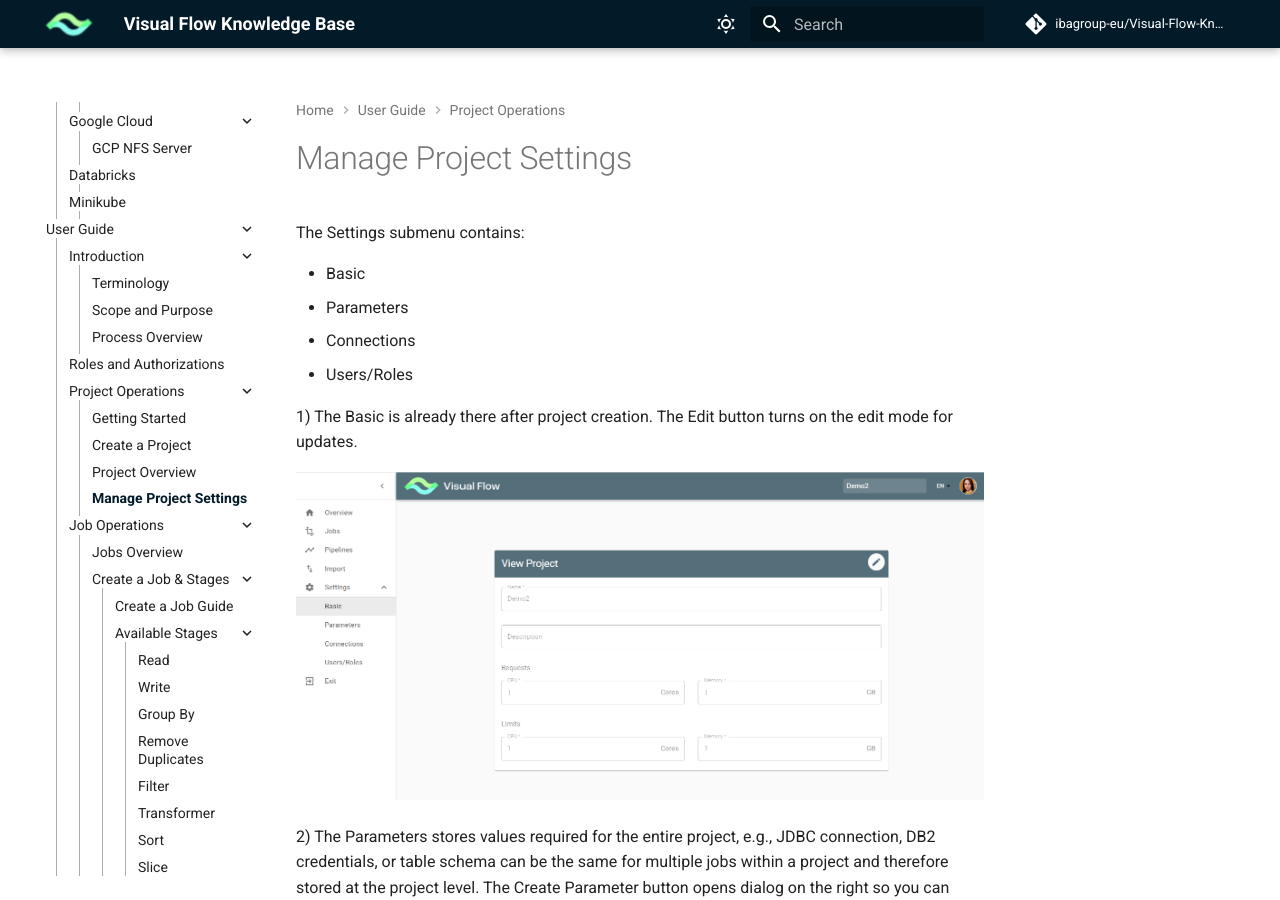
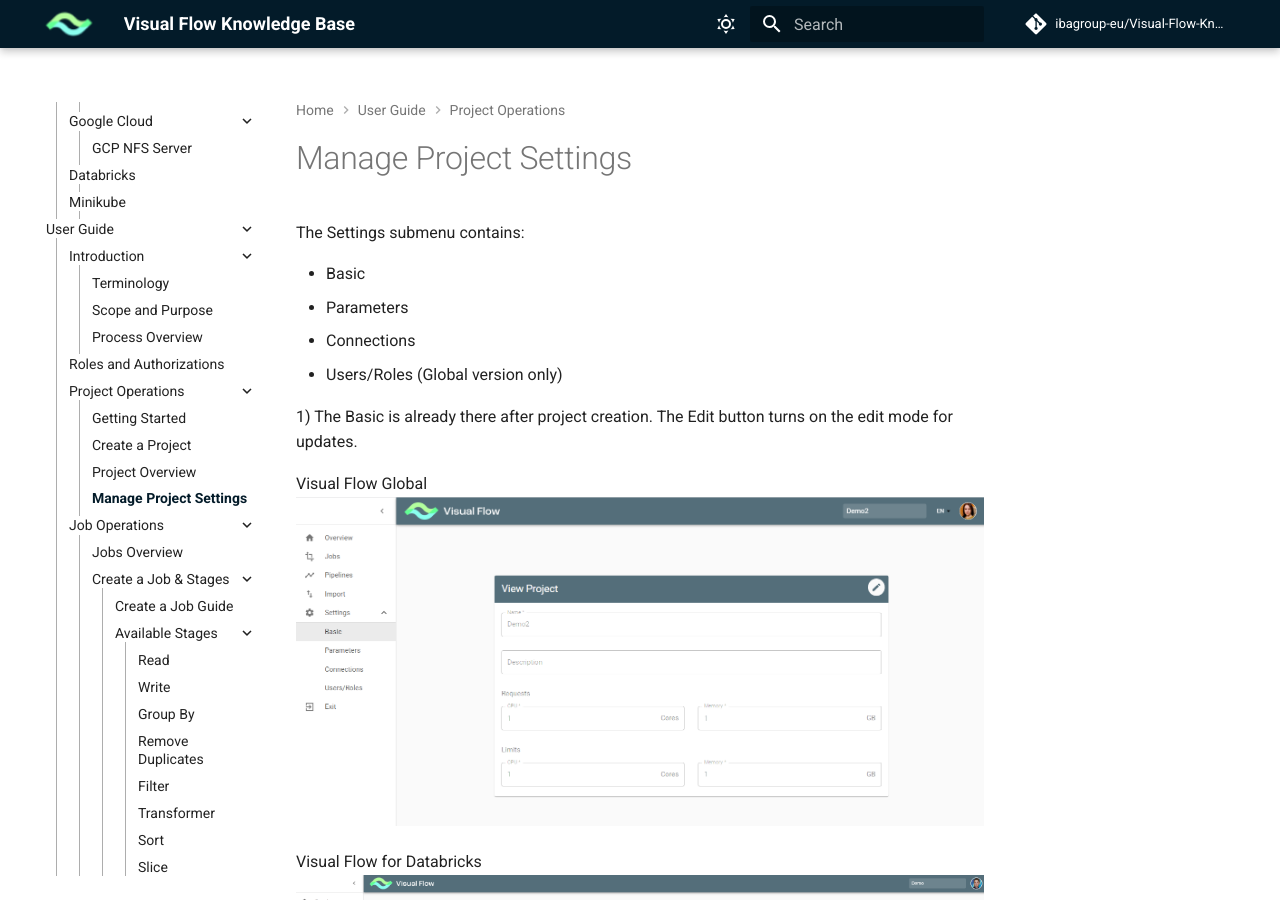
Before and after one commit to ibagroup-eu/Visual-Flow-Knowledge-Base, an MkDocs documentation site: the page built from docs/user-guide/project-operations/manage-project-settings.md, in a window 1280 px wide and 900 px high. Built offline with MkDocs 1.6.1 and Material for MkDocs 9.7.7, drawn with Linux system fonts in a browser that asks for light colours; comment, search, counter and statistics services are not loaded.

Commit message:
Update manage-project-settings.md
Added Visual Flow for Databricks related info

```diff
--- a/docs/user-guide/project-operations/manage-project-settings.md
+++ b/docs/user-guide/project-operations/manage-project-settings.md
@@ -1,15 +1,19 @@
-#Manage Project Settings
+# Manage Project Settings
 
 The Settings submenu contains:
 
 * Basic
 * Parameters
 * Connections
-* Users/Roles
+* Users/Roles (Global version only)
 
 1) The Basic is already there after project creation. The Edit button turns on the edit mode for updates.
 
+Visual Flow Global
 ![](../../assets/user-guide-img/image7.png)
+
+Visual Flow for Databricks
+![](../../assets/user-guide-img/image98.png)
 
 2) The Parameters stores values required for the entire project, e.g., JDBC connection, DB2 credentials, or
 table schema can be the same for multiple jobs within a project and therefore stored at the project level.
```
